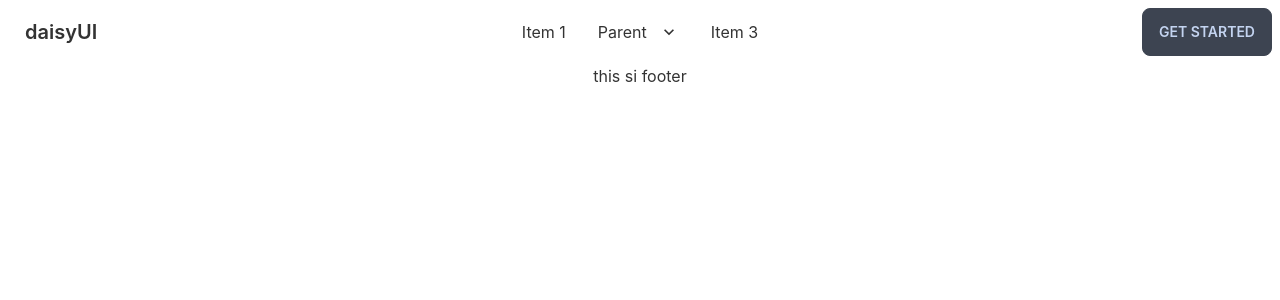
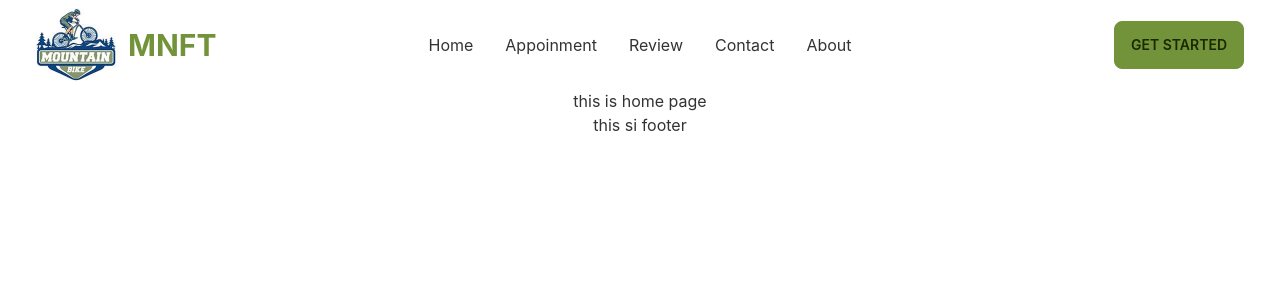
Before and after one commit to jahidulislam123/manufacturer-website-client-site-assignment-12, a React (Create React App) app: page / in a window 1280 px wide. Shown: the top 300 px of the page. Built offline with nearby package versions, Linux system fonts and the light colour scheme.

Commit message:
navbar-added

```diff
--- a/src/App.js
+++ b/src/App.js
@@ -1,15 +1,16 @@
-import logo from './logo.svg';
+
 import './App.css';
-import { Routes } from 'react-router-dom';
+import { Route, Routes } from 'react-router-dom';
 import Navbar from './Pages/Shared/Navbar';
 import Footer from './Pages/Shared/Footer';
+import Home from './Pages/Home/Home';
 
 function App() {
   return (
     <div className="App">
-      <Navbar></Navbar>
+       <Navbar></Navbar>
      <Routes>
-
+      <Route path='/' element={<Home></Home>}></Route>
      </Routes>
      <Footer></Footer>
     </div>
--- a/src/Pages/Home/Home.js
+++ b/src/Pages/Home/Home.js
@@ -0,0 +1,11 @@
+import React from 'react';
+
+const Home = () => {
+    return (
+        <div>
+            <h2>this is home page</h2>
+        </div>
+    );
+};
+
+export default Home;
--- a/src/Pages/Shared/Navbar.js
+++ b/src/Pages/Shared/Navbar.js
@@ -1,48 +1,41 @@
 import React from 'react';
+import { Link } from 'react-router-dom';
+import logo from '../../images/logo/logo-1 - Copy.jpg'
 
 const Navbar = () => {
+    const menuItem = <>
+        <li><Link to='/'>Home</Link></li>
+        <li><Link to='/appoinment'>Appoinment</Link></li>
+        <li><Link to='/reveiw'>Review</Link></li>
+        <li><Link to='/contact'>Contact</Link></li>
+        <li><Link to='/about'>About</Link></li>
+
+
+    </>
     return (
         <div class="navbar bg-base-100">
   <div class="navbar-start">
     <div class="dropdown">
       <label tabindex="0" class="btn btn-ghost lg:hidden">
         <svg xmlns="http://www.w3.org/2000/svg" class="h-5 w-5" fill="none" viewBox="0 0 24 24" stroke="currentColor"><path stroke-linecap="round" stroke-linejoin="round" stroke-width="2" d="M4 6h16M4 12h8m-8 6h16" /></svg>
+        {/* <img src={logo} alt="" /> */}
       </label>
       <ul tabindex="0" class="menu menu-compact dropdown-content mt-3 p-2 shadow bg-base-100 rounded-box w-52">
-        <li><a>Item 1</a></li>
-        <li tabindex="0">
-          <a class="justify-between">
-            Parent
-            <svg class="fill-current" xmlns="http://www.w3.org/2000/svg" width="24" height="24" viewBox="0 0 24 24"><path d="M8.59,16.58L13.17,12L8.59,7.41L10,6L16,12L10,18L8.59,16.58Z"/></svg>
-          </a>
-          <ul class="p-2">
-            <li><a>Submenu 1</a></li>
-            <li><a>Submenu 2</a></li>
-          </ul>
-        </li>
-        <li><a>Item 3</a></li>
+       {menuItem}
       </ul>
     </div>
-    <a class="btn btn-ghost normal-case text-xl">daisyUI</a>
+    {/* <a class="btn btn-ghost normal-case text-xl">daisyUI</a> */}
+    <img className='w-20 ml-7' src={logo} alt="" />
+    <h2 className='font-bold text-3xl ml-3 text-primary'>MNFT</h2>
+
   </div>
   <div class="navbar-center hidden lg:flex">
     <ul class="menu menu-horizontal p-0">
-      <li><a>Item 1</a></li>
-      <li tabindex="0">
-        <a>
-          Parent
-          <svg class="fill-current" xmlns="http://www.w3.org/2000/svg" width="20" height="20" viewBox="0 0 24 24"><path d="M7.41,8.58L12,13.17L16.59,8.58L18,10L12,16L6,10L7.41,8.58Z"/></svg>
-        </a>
-        <ul class="p-2">
-          <li><a>Submenu 1</a></li>
-          <li><a>Submenu 2</a></li>
-        </ul>
-      </li>
-      <li><a>Item 3</a></li>
+      {menuItem}
     </ul>
   </div>
   <div class="navbar-end">
-    <a class="btn">Get started</a>
+    <a class="btn mr-7 btn-primary">Get started</a>
   </div>
 </div>
     );
--- a/tailwind.config.js
+++ b/tailwind.config.js
@@ -7,7 +7,7 @@ module.exports = {
     themes: [
       {
         bycletheme: {
-          primary: "crimson",
+          primary: "#73933b",
           secondary: "#f6d860",
           accent: "#37cdbe",
           neutral: "#3d4451",
```
Also changed, not shown: src/images/logo/logo-1 - Copy.jpg (added).
